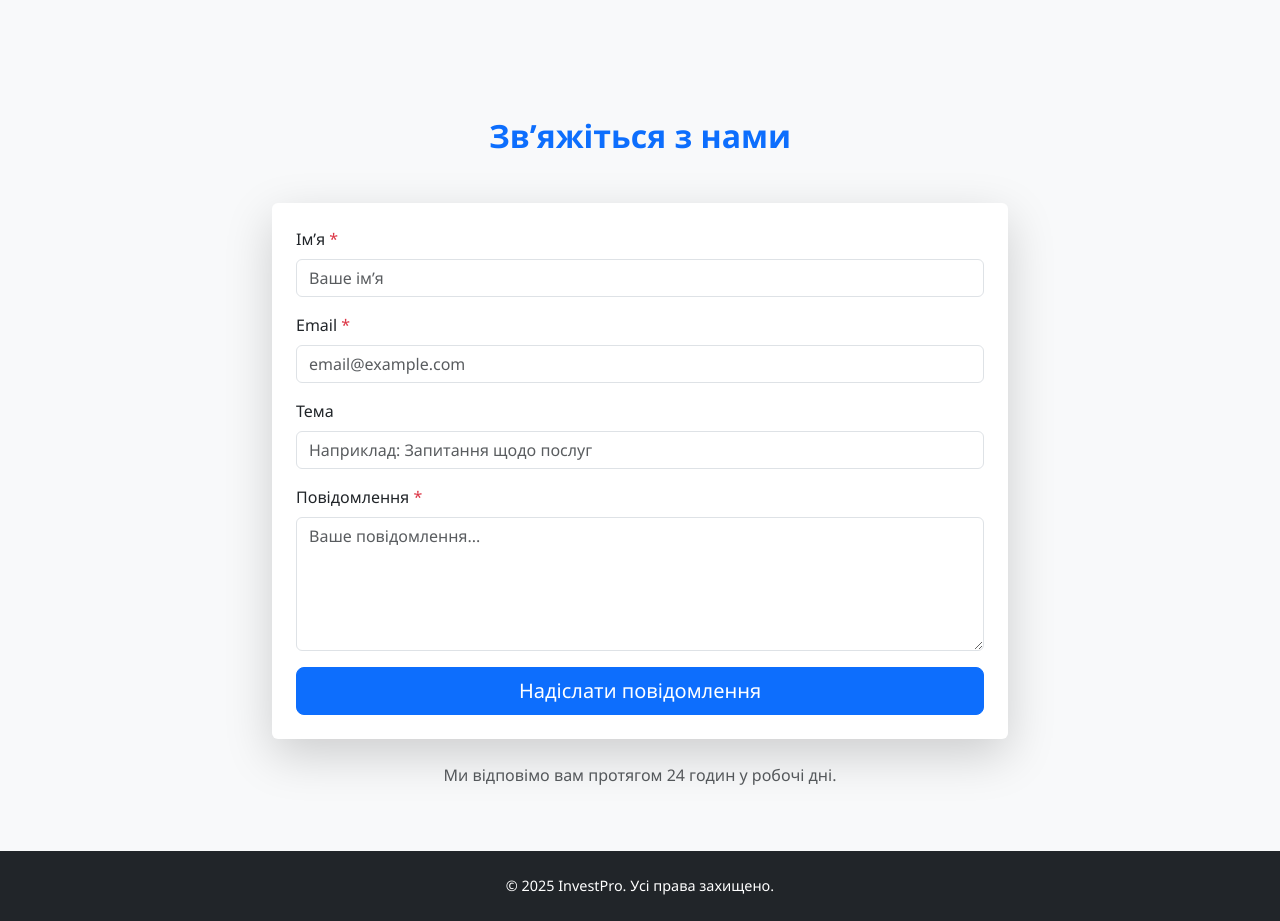
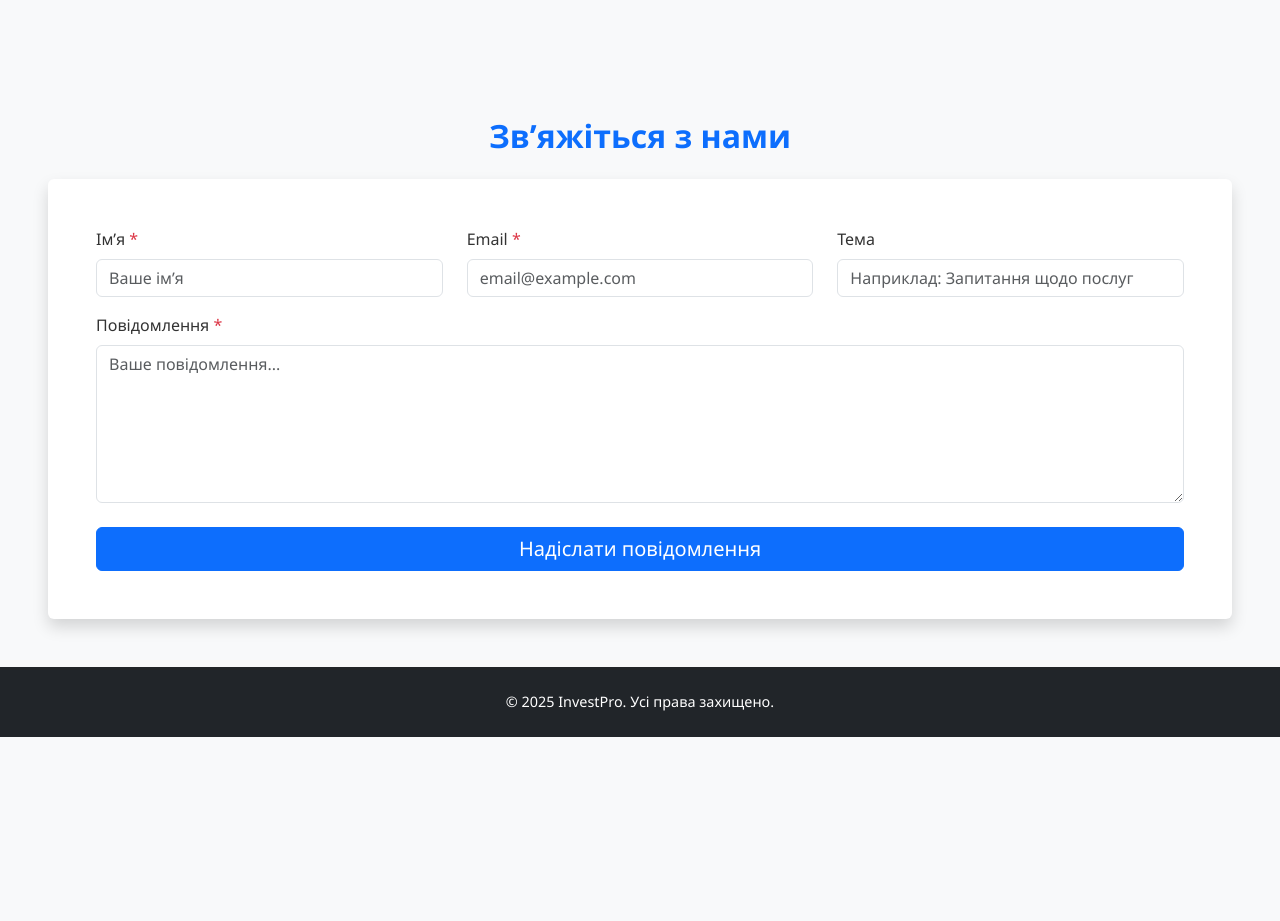
Before and after one commit to vono024/Finance-and-investments, a plain HTML site: page index.html in a window 1280 px wide. Shown: the part 3636-4557 px from the top of the page. After the commit the page ends 4373 px from the top, so only its background shows below. Drawn offline with nearby package versions, Linux system fonts and the light colour scheme.

Commit message:
I want sleep?

```diff
--- a/index.html
+++ b/index.html
@@ -298,38 +298,32 @@
 </section>
 
 <section id="contact" class="py-5 bg-light">
-    <div class="container">
-        <h2 class="text-center mb-5">Зв’яжіться з нами</h2>
-        <div class="row justify-content-center">
-            <div class="col-lg-8">
-                <div class="card shadow-lg border-0">
-                    <div class="card-body p-4">
-                        <form>
-                            <div class="mb-3">
+    <div class="container-fluid px-5">
+        <h2 class="text-center mb-4 text-primary fw-bold">Зв’яжіться з нами</h2>
+
+        <form class="bg-white p-5 shadow rounded mx-auto" style="max-width: 100%;">
+            <div class="row">
+                <div class="col-lg-4 col-md-6 mb-3">
                     <label for="name" class="form-label">Ім’я <span class="text-danger">*</span></label>
                     <input type="text" class="form-control" id="name" placeholder="Ваше ім’я" required>
                 </div>
-                            <div class="mb-3">
+                <div class="col-lg-4 col-md-6 mb-3">
                     <label for="email" class="form-label">Email <span class="text-danger">*</span></label>
                     <input type="email" class="form-control" id="email" placeholder="email@example.com" required>
                 </div>
-                            <div class="mb-3">
+                <div class="col-lg-4 col-md-12 mb-3">
                     <label for="subject" class="form-label">Тема</label>
                     <input type="text" class="form-control" id="subject" placeholder="Наприклад: Запитання щодо послуг">
                 </div>
-                            <div class="mb-3">
+            </div>
+
+            <div class="mb-4">
                 <label for="message" class="form-label">Повідомлення <span class="text-danger">*</span></label>
-                                <textarea class="form-control" id="message" rows="5" placeholder="Ваше повідомлення..." required></textarea>
+                <textarea class="form-control" id="message" rows="6" placeholder="Ваше повідомлення..." required></textarea>
             </div>
-                            <div class="d-grid">
-                                <button type="submit" class="btn btn-primary btn-lg">Надіслати повідомлення</button>
-                            </div>
+
+            <button type="submit" class="btn btn-primary w-100 fs-5">Надіслати повідомлення</button>
         </form>
-                    </div>
-                </div>
-                <p class="text-center mt-4 text-muted">Ми відповімо вам протягом 24 годин у робочі дні.</p>
-            </div>
-        </div>
     </div>
 </section>
 
```
Lines whose indentation alone changed are shown as unchanged.
